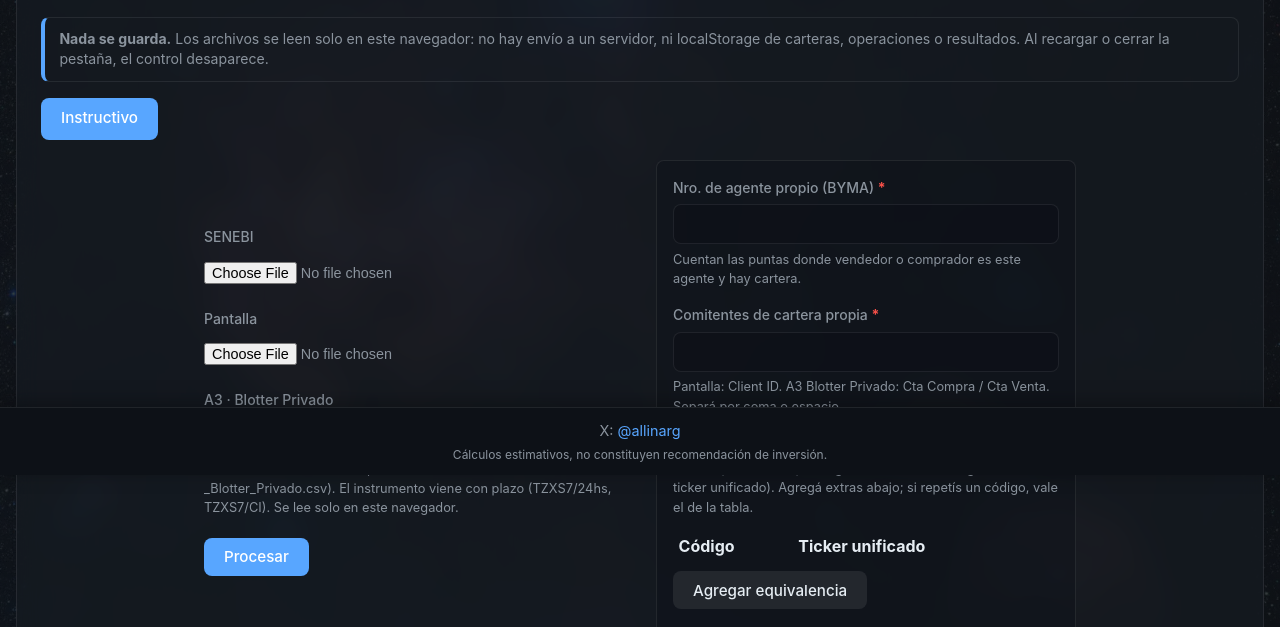
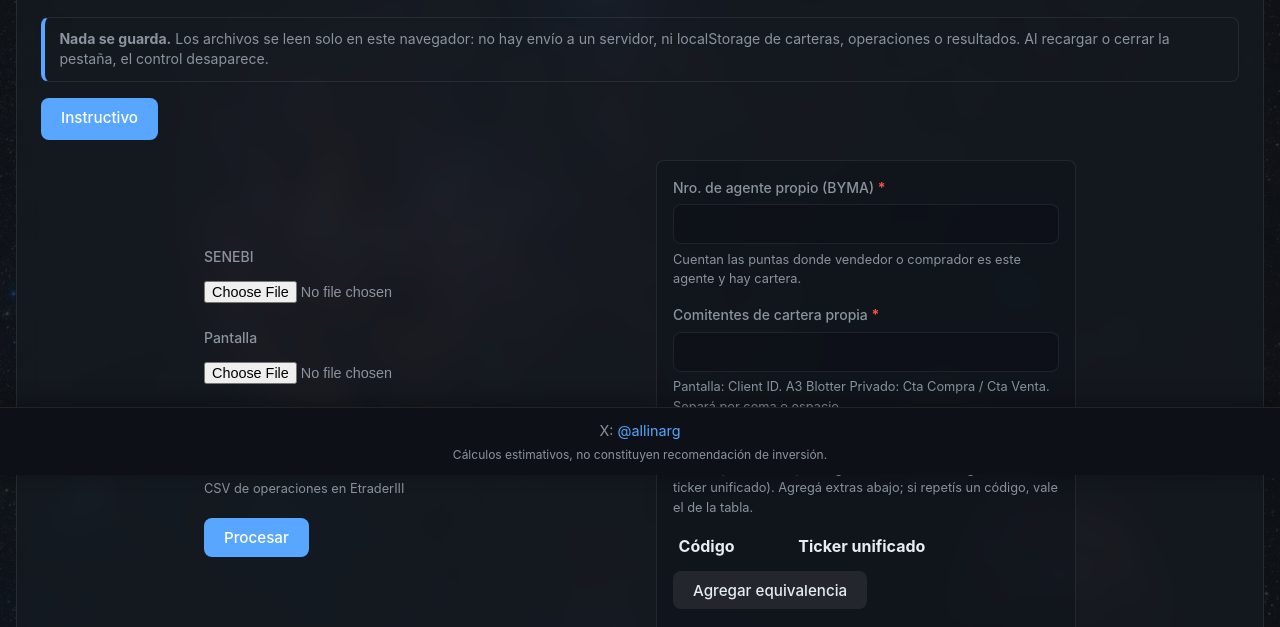
Before and after one commit to micaariascorrea/fintools, a plain HTML site: page control-posiciones.html in a window 1280 px wide. Shown: the part 325-952 px from the top of the page. Drawn offline with Linux system fonts and the light colour scheme; no server answers.

Commit message:
Replace A3 upload hint with EtraderIII legend.
Co-authored-by: micaelaariasc <micaelaariasc@gmail.com>
Co-authored-by: micaariascorrea <micaariascorrea@users.noreply.github.com>

```diff
--- a/control-posiciones.html
+++ b/control-posiciones.html
@@ -187,7 +187,7 @@
               <div class="form-group">
                 <label for="file-a3">A3 · Blotter Privado</label>
                 <input type="file" id="file-a3" name="a3" accept=".csv,text/csv,.txt,.xls,.xlsx,application/vnd.ms-excel,application/vnd.openxmlformats-officedocument.spreadsheetml.sheet">
-                <span class="form-hint">CSV de A3 (Blotter Privado; el archivo suele llamarse …_Blotter_Privado.csv). El instrumento viene con plazo (TZXS7/24hs, TZXS7/CI). Se lee solo en este navegador.</span>
+                <span class="form-hint">CSV de operaciones en EtraderIII</span>
               </div>
               <div class="form-actions">
                 <button type="button" id="btn-procesar">Procesar</button>
```
